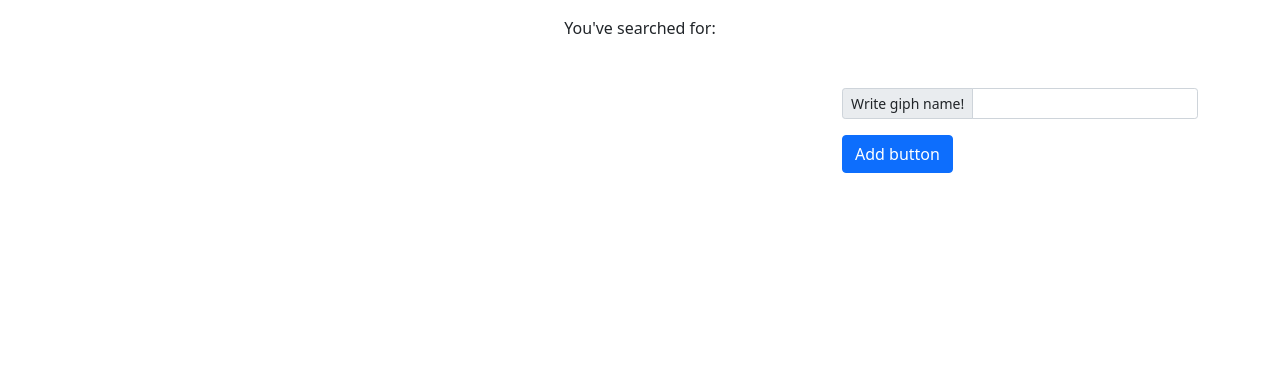
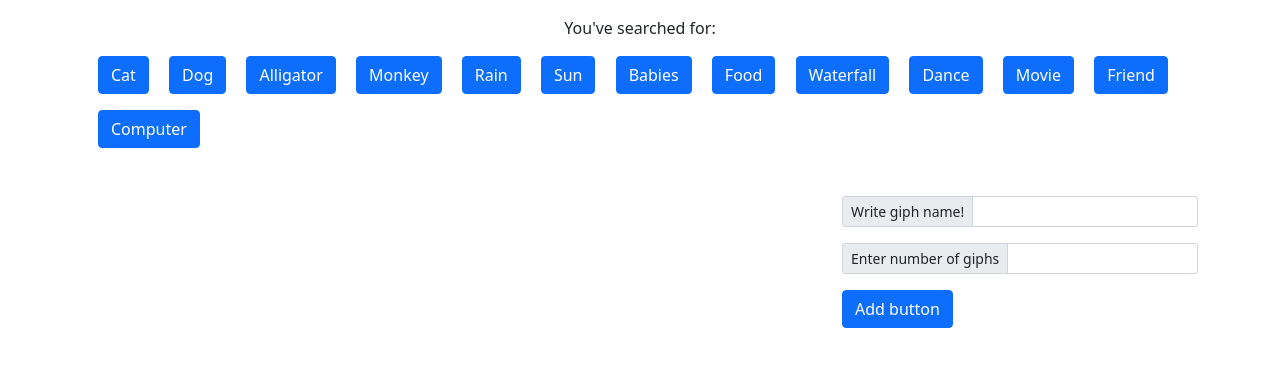
Before and after one commit to Abuzar-cpu/giph, a plain HTML site: page index.html in a window 1280 px wide. Drawn offline with nearby package versions, Linux system fonts and the light colour scheme.

Commit message:
little changes

```diff
--- a/index.html
+++ b/index.html
@@ -18,7 +18,19 @@
         </div>
         <div class="row h-25">
             <div  id="buttons">
-
+                <button onclick='getGiph(this)' type='button' class='getGiph ms-3 mt-3 btn btn-primary'>Cat</button>
+                <button onclick='getGiph(this)' type='button' class='getGiph ms-3 mt-3 btn btn-primary'>Dog</button>
+                <button onclick='getGiph(this)' type='button' class='getGiph ms-3 mt-3 btn btn-primary'>Alligator</button>
+                <button onclick='getGiph(this)' type='button' class='getGiph ms-3 mt-3 btn btn-primary'>Monkey</button>
+                <button onclick='getGiph(this)' type='button' class='getGiph ms-3 mt-3 btn btn-primary'>Rain</button>
+                <button onclick='getGiph(this)' type='button' class='getGiph ms-3 mt-3 btn btn-primary'>Sun</button>
+                <button onclick='getGiph(this)' type='button' class='getGiph ms-3 mt-3 btn btn-primary'>Babies</button>
+                <button onclick='getGiph(this)' type='button' class='getGiph ms-3 mt-3 btn btn-primary'>Food</button>
+                <button onclick='getGiph(this)' type='button' class='getGiph ms-3 mt-3 btn btn-primary'>Waterfall</button>
+                <button onclick='getGiph(this)' type='button' class='getGiph ms-3 mt-3 btn btn-primary'>Dance</button>
+                <button onclick='getGiph(this)' type='button' class='getGiph ms-3 mt-3 btn btn-primary'>Movie</button>
+                <button onclick='getGiph(this)' type='button' class='getGiph ms-3 mt-3 btn btn-primary'>Friend</button>
+                <button onclick='getGiph(this)' type='button' class='getGiph ms-3 mt-3 btn btn-primary'>Computer</button>
             </div>
         </div>
         <div class="row mt-5">
--- a/index.js
+++ b/index.js
@@ -1,4 +1,5 @@
-$("#limit-container").hide();
+$("#limit-container").show();
+$("#limit-container").val(15);
 
 $("#add-button").on("click", () =>{
     if($("#searchTerm").val() != '')
@@ -9,8 +10,6 @@ $("#add-button").on("click", () =>{
         $("#searchTerm").val("");
 
     }
-
-    $("#limit-container").show();
 });
 
 let getGiph = (element) =>
@@ -36,7 +35,7 @@ let getGiph = (element) =>
             $("#giphs").append("<img onclick='playPause(this)' data-playing='false' src='" + vid + "'/>");
         }
 
-        $("#searched").text("You've searched for: " + "'" + searchTerm + "'");
+        $("#searched").text("You've searched for: " + element.innerText);
     }).catch("Error occured");
 }
 
```
